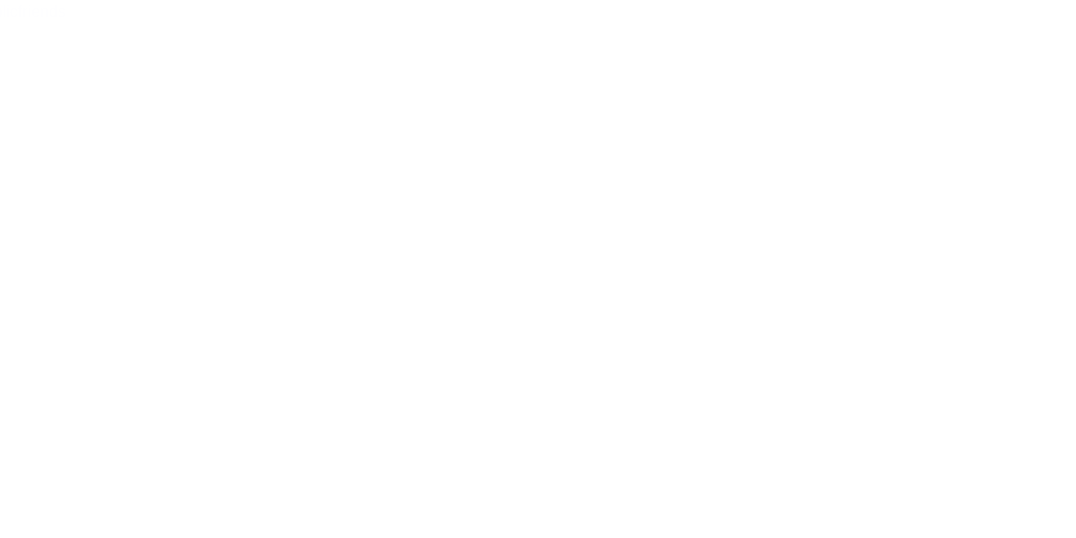
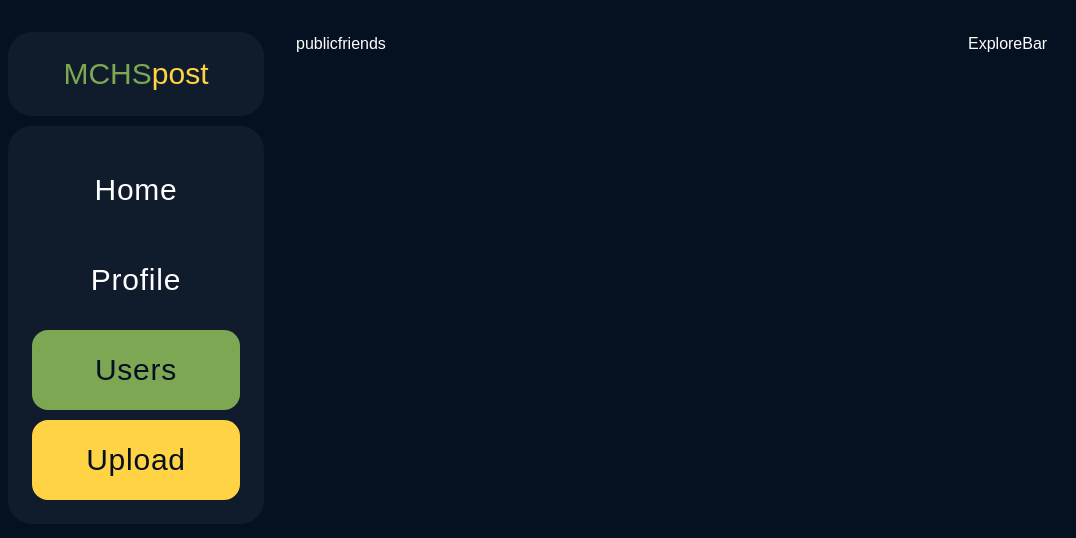
Before and after one commit to davidzech27/MCHSpost, a Next.js app: page /home in a window 1280 px wide. Shown: the top 538 px of the page, without its empty margins (24-1100 px from the left). Built offline with nearby package versions, Linux system fonts and the light colour scheme; a web font is replaced by a local one.

Commit message:
made default layout and added navbar

```diff
--- /dev/null
+++ b/components/AboutPageButton.jsx
@@ -0,0 +1,14 @@
+import Link from "next/link"
+
+const AboutPageButton = () => {
+    return (
+        <Link href="/about" passHref>
+            <button className="h-min w-full py-6 rounded-3xl bg-surface1 hover:bg-hover text-3xl transition duration-100">
+                <span className="text-green">MCHS</span>
+                <span className="text-yellow">post</span>
+            </button>
+        </Link>
+    )
+}
+
+export default AboutPageButton
--- /dev/null
+++ b/components/ExploreBar.jsx
@@ -0,0 +1,11 @@
+
+
+const ExploreBar = () => {
+    return (
+        <>
+            <p>ExploreBar</p>
+        </>
+    )
+}
+
+export default ExploreBar
--- /dev/null
+++ b/components/Layout.jsx
@@ -0,0 +1,20 @@
+import NavBar from "/components/NavBar"
+import ExploreBar from "/components/ExploreBar"
+
+const Layout = ({ children }) => {
+    return (
+        <div className="min-h-screen flex bg-background">
+            <div className="h-screen relative top-0 basis-1/4 p-8">
+                <NavBar />
+            </div>
+            <div className="min-h-screen basis-1/2 py-8">
+                {children}
+            </div>
+            <div className="min-h-screen relative top-0 basis-1/4 p-8">
+                <ExploreBar />
+            </div>
+        </div>
+    )
+}
+
+export default Layout
--- /dev/null
+++ b/components/NavBar.jsx
@@ -0,0 +1,24 @@
+import Card from "/components/Card"
+import Column from "/components/column"
+import Button from "/components/Button"
+import LinkButton from "/components/LinkButton"
+import AboutPageButton from "/components/AboutPageButton"
+
+const NavBar = () => {
+    return (
+        <Column>
+            <AboutPageButton />
+            <Card className="bg-surface1">
+                <Column>
+                    <LinkButton href="/home" className="hover:bg-hover">Home</LinkButton>
+                    <LinkButton href="/profile" className="hover:bg-hover">Profile</LinkButton>
+                    <LinkButton href="/users" className="bg-green hover:opacity-75 text-background">Users</LinkButton>
+                    <Button className="bg-yellow hover:opacity-75 text-background">Upload</Button>
+                    {/* <LinkButton href="/signin" className="bg-yellow hover:opacity-75 text-background">Sign in</LinkButton> */}
+                </Column>
+            </Card>
+        </Column>
+    )
+}
+
+export default NavBar
--- a/pages/_app.jsx
+++ b/pages/_app.jsx
@@ -1,11 +1,23 @@
-import "/styles/globals.css"
 import { QueryClient, QueryClientProvider } from "react-query"
 import { ReactQueryDevtools } from "react-query/devtools"
 
+import Layout from "/components/Layout"
+
+import "/styles/globals.css"
 
 const queryClient = new QueryClient()
 
 const App = ({ Component, pageProps }) => {
+    if (!Component.noLayout) {
+        return (
+            <QueryClientProvider client={queryClient}>
+                <Layout>
+                    <Component {...pageProps} />
+                </Layout>
+                <ReactQueryDevtools />
+            </QueryClientProvider>
+	    )
+    } else {
         return (
             <QueryClientProvider client={queryClient}>
                 <Component {...pageProps} />
@@ -13,5 +25,6 @@
             </QueryClientProvider>
         )
     }
+}
 
 export default App
```
Lines whose indentation alone changed are shown as unchanged.
